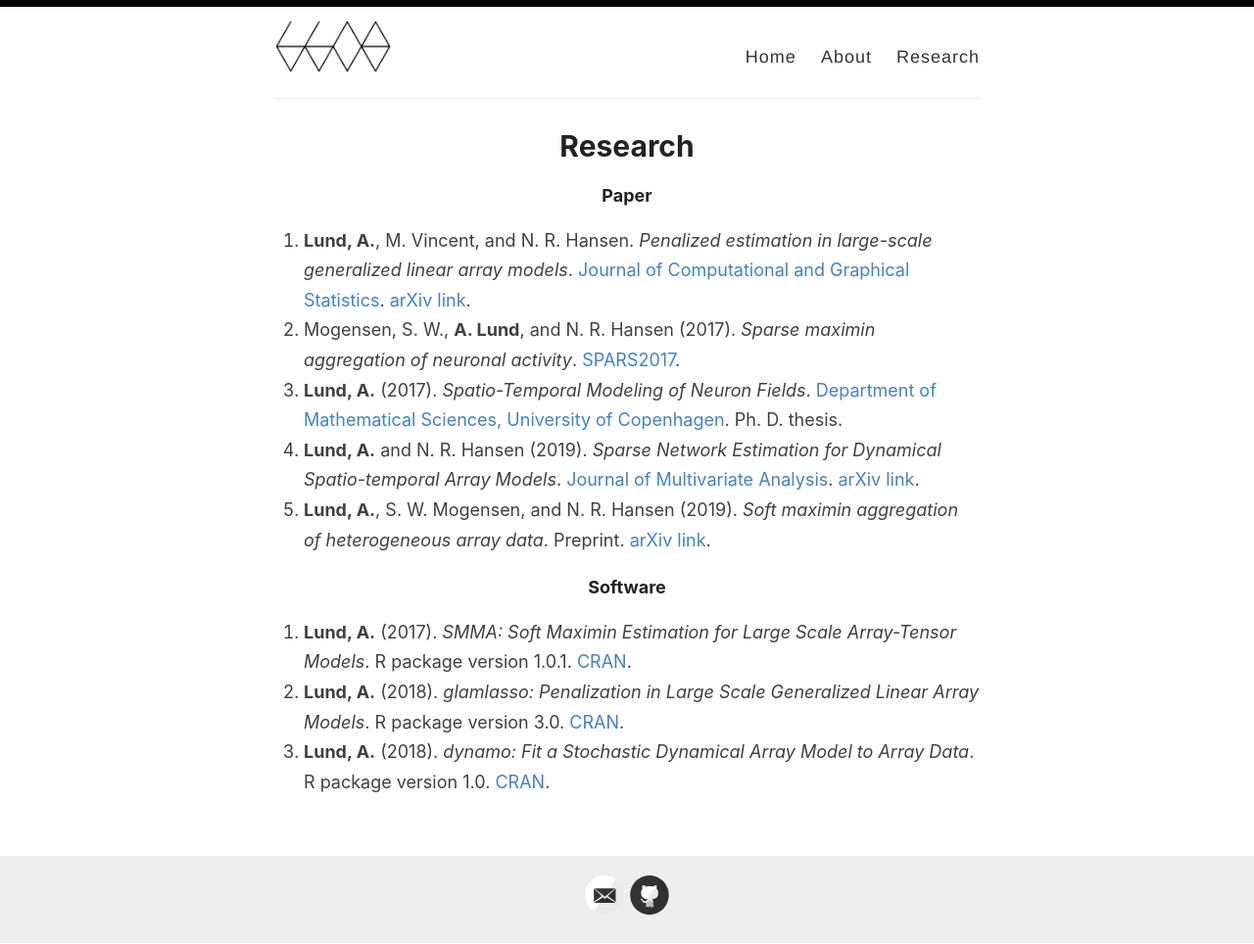
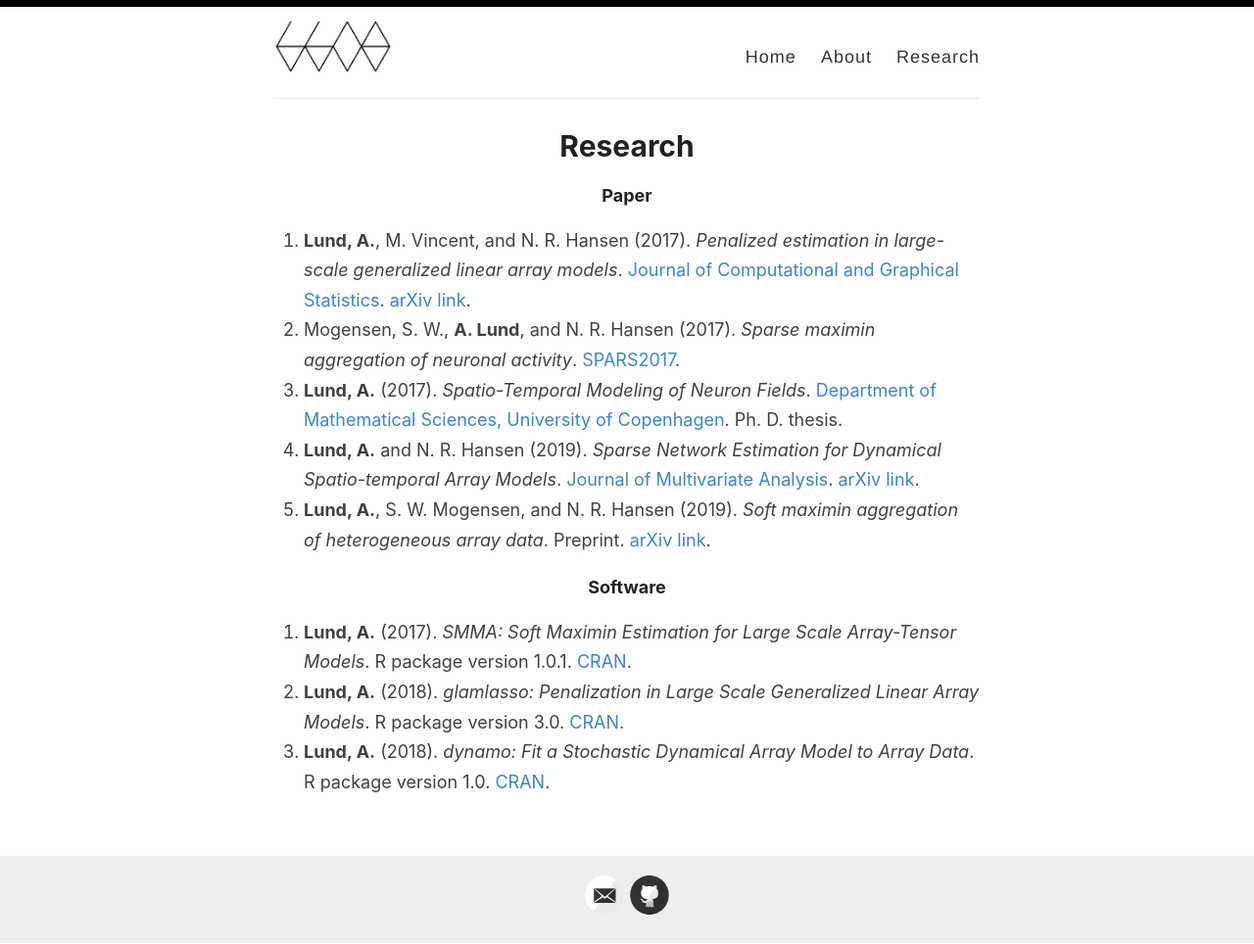
Before and after one commit to adam-lund/adam-lund.github.io, a Jekyll site: the page built from _pages/research.md, in a window 1280 px wide. Shown: the whole page at 98% size. Built offline with Jekyll 4.4.1, drawn with Linux system fonts in a browser that asks for light colours.

Commit message:
trying my hand

```diff
--- a/_pages/research.md
+++ b/_pages/research.md
@@ -6,7 +6,7 @@ permalink: /research/
 
 #### Paper
 
-1. **Lund, A.**, M. Vincent, and N. R. Hansen. *Penalized estimation in large-scale generalized linear array models*. [Journal of Computational and Graphical Statistics](https://www.tandfonline.com/doi/abs/10.1080/10618600.2017.1279548?journalCode=ucgs20).
+1. **Lund, A.**, M. Vincent, and N. R. Hansen (2017). *Penalized estimation in large-scale generalized linear array models*. [Journal of Computational and Graphical Statistics](https://www.tandfonline.com/doi/abs/10.1080/10618600.2017.1279548?journalCode=ucgs20).
 [arXiv link](https://arxiv.org/pdf/1510.03298.pdf).
 2. Mogensen, S. W., **A. Lund**, and N. R. Hansen (2017). *Sparse maximin aggregation of neuronal activity*. [SPARS2017](http://spars2017.lx.it.pt/index_files/papers/SPARS2017_Paper_45.pdf).
 3. **Lund, A.** (2017). *Spatio-Temporal Modeling of Neuron Fields*.  [Department of Mathematical Sciences, University of Copenhagen](http://www.math.ku.dk/noter/filer/phd17al.pdf). Ph. D. thesis.
```
